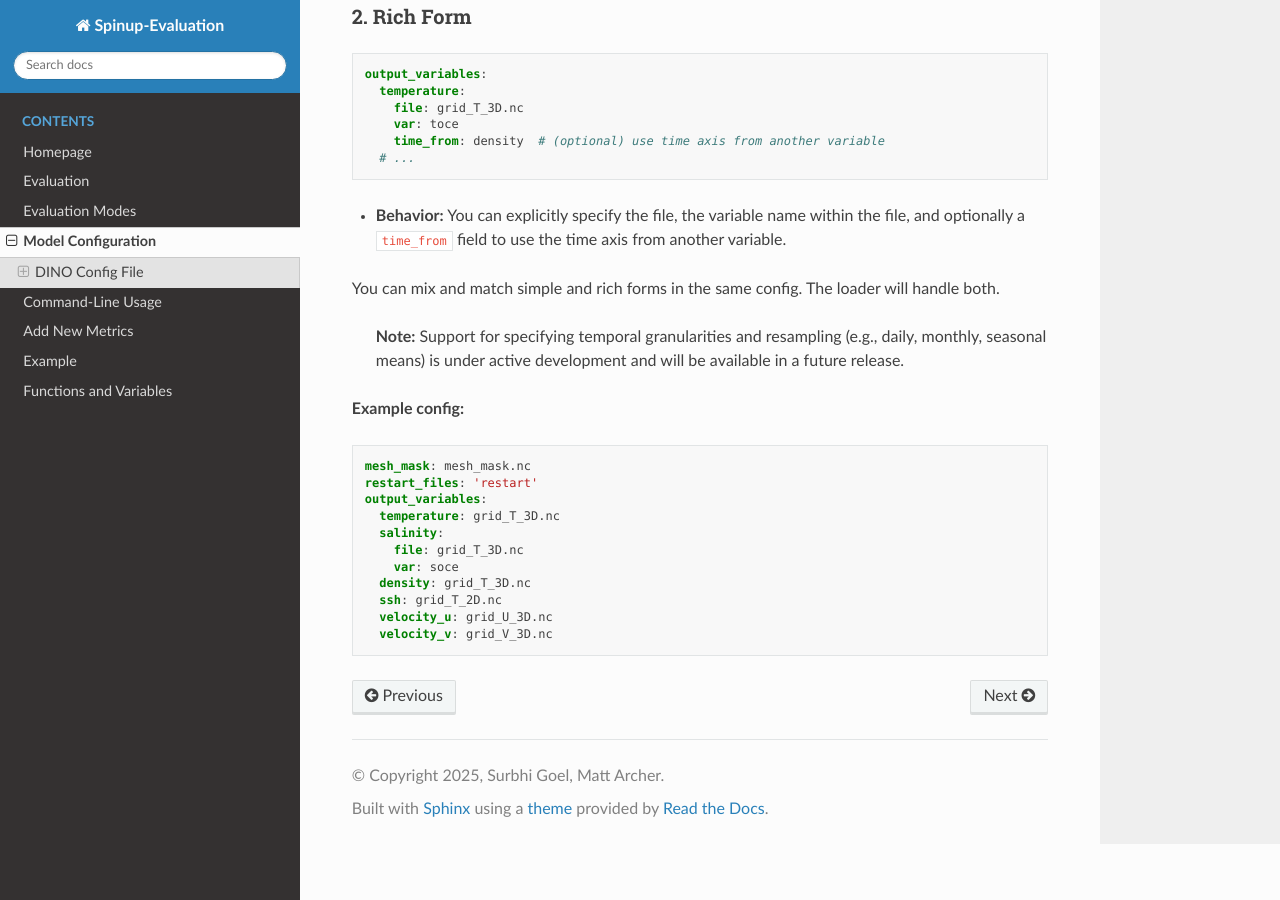
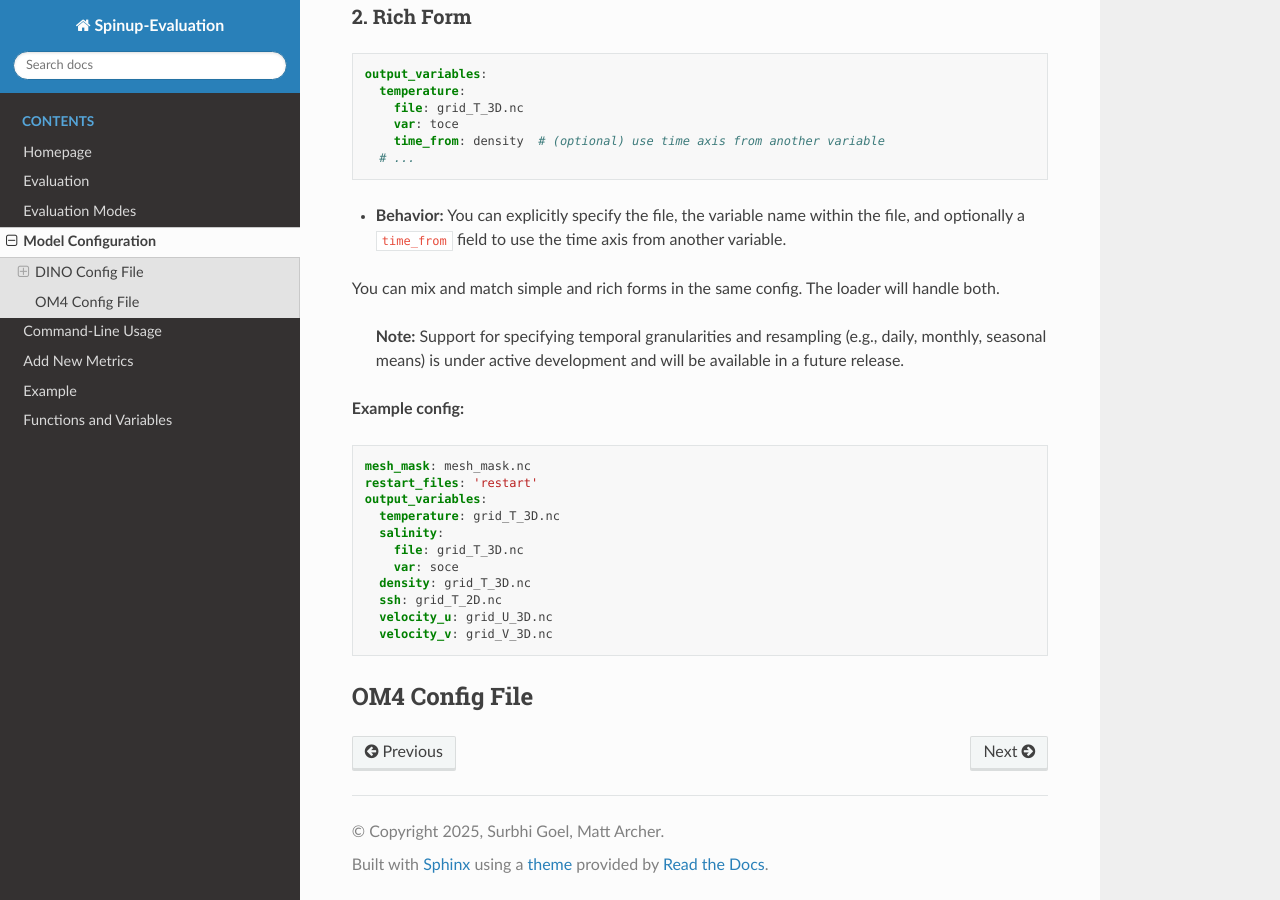
Before and after one commit to m2lines/nemo-spinup-evaluation, a Sphinx documentation site: the page built from docs/source/Model-Configuration.md, in a window 1280 px wide and 900 px high, scrolled down 526 px. Built offline with Sphinx 7.4.7 and the Read the Docs theme 3.1.0, drawn with Linux system fonts in a browser that asks for light colours; pages that are not in the unit, such as notebooks, are missing from menus.

Commit message:
Added new subsection for OM4 config

````diff
--- a/docs/source/Model-Configuration.md
+++ b/docs/source/Model-Configuration.md
@@ -45,3 +45,6 @@ output_variables:
   velocity_u: grid_U_3D.nc
   velocity_v: grid_V_3D.nc
 ```
+
+
+## OM4 Config File
````
